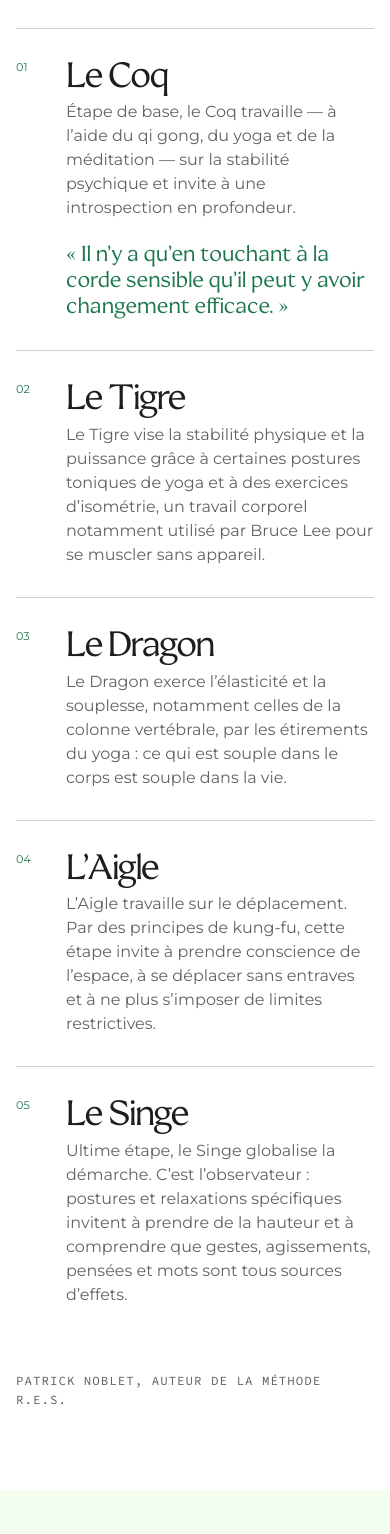
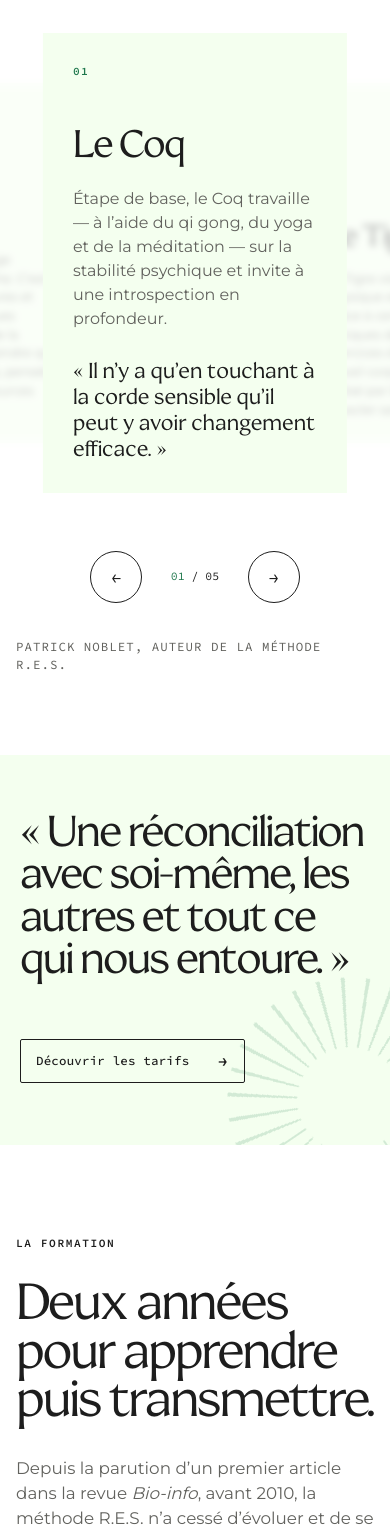
Before and after one commit to ilohest/creyda, a Nuxt app: page /methode-res in a window 390 px wide. Shown: the part 5540-7074 px from the top of the page. Built offline with nearby package versions, Linux system fonts and the light colour scheme.

Commit message:
Redesign RES sections and steps carousel

```diff
--- a/app/assets/css/main.css
+++ b/app/assets/css/main.css
@@ -202,11 +202,24 @@ h2 { font-size: clamp(3rem, 6.2vw, 6.8rem); }
 .steps { padding: 120px 0; }
 .steps-heading__row { display: grid; grid-template-columns: minmax(0, 1.25fr) minmax(300px, .75fr); gap: clamp(50px, 8vw, 130px); align-items: end; }
 .steps-heading h2 { max-width: 800px; margin: 0; }
-.steps ol { margin: 75px 0 0; padding: 0; list-style: none; }
-.steps li { display: grid; grid-template-columns: 90px 1fr; padding: 30px 0; border-top: 1px solid var(--line); }
-.steps li > span { color: var(--green); font-size: .7rem; }
-.steps h3 { margin: 0 0 8px; font-size: 2.2rem; }
-.steps li p { margin: 0; color: var(--muted); }
+.steps-carousel { margin-top: 80px; overflow: hidden; outline: none; }
+.steps-carousel:focus-visible { outline: 2px solid var(--green); outline-offset: 8px; }
+.steps-carousel__track { height: clamp(450px, 48vw, 570px); margin: 0; padding: 0; position: relative; list-style: none; }
+.steps-card { width: min(390px, 66vw); min-height: clamp(430px, 46vw, 540px); padding: clamp(30px, 3vw, 46px); display: flex; flex-direction: column; position: absolute; top: 0; left: 50%; background: var(--mint); opacity: 0; filter: blur(9px); transform: translateX(-50%) scale(.72); transform-origin: center; pointer-events: none; transition: transform .7s cubic-bezier(.22, 1, .36, 1), opacity .55s ease, filter .55s ease; }
+.steps-card.is-active { z-index: 3; opacity: 1; filter: blur(0); transform: translateX(-50%) scale(1); pointer-events: auto; }
+.steps-card.is-previous { z-index: 1; opacity: .38; filter: blur(5px); transform: translateX(calc(-50% - min(34vw, 430px))) scale(.82); }
+.steps-card.is-next { z-index: 1; opacity: .38; filter: blur(5px); transform: translateX(calc(-50% + min(34vw, 430px))) scale(.82); }
+.steps-card > span { color: var(--green); font-family: var(--button-font); font-size: .7rem; font-weight: 600; letter-spacing: .12em; }
+.steps-card > div { margin-top: auto; }
+.steps-card h3 { margin: 0 0 24px; font-size: clamp(2.4rem, 4vw, 4rem); }
+.steps-card p { margin: 0; color: var(--muted); }
+.steps-card blockquote { margin: 28px 0 0; color: var(--ink); font-family: var(--display); font-size: 1.35rem; line-height: 1.2; }
+.steps-carousel__controls { margin-top: 28px; display: flex; align-items: center; justify-content: center; gap: 24px; }
+.steps-carousel__controls button { width: 52px; height: 52px; display: grid; place-items: center; border: 1px solid var(--ink); border-radius: 50%; background: transparent; color: var(--ink); font-size: 1.25rem; cursor: pointer; transition: transform .3s cubic-bezier(.22, 1, .36, 1), background-color .3s ease, color .3s ease; }
+.steps-carousel__controls button:hover { background: var(--green); border-color: var(--green); color: var(--white); transform: translateY(-2px); }
+.steps-carousel__controls button:focus-visible { outline: 2px solid var(--green); outline-offset: 3px; }
+.steps-carousel__controls p { min-width: 58px; margin: 0; font-family: var(--button-font); font-size: .72rem; text-align: center; }
+.steps-carousel__controls p span { color: var(--green); }
 .res-photo { display: grid; grid-template-columns: 1fr 1fr; background: var(--mint); }
 .res-photo img { width: 100%; height: 100%; object-fit: cover; filter: grayscale(1); }
 .res-photo > div { padding: clamp(50px, 7vw, 100px); }
@@ -227,33 +240,36 @@ h2 { font-size: clamp(3rem, 6.2vw, 6.8rem); }
 .res-rebirth__grid p { color: rgba(255,255,255,.8); }
 .res-rebirth blockquote { margin: 55px 0; font-family: var(--display); font-size: clamp(2rem, 3.6vw, 4rem); line-height: 1.05; letter-spacing: -.04em; }
 .steps-intro { max-width: 470px; margin: 0; justify-self: end; color: var(--muted); font-size: 1.05rem; text-align: right; }
-.steps li p { max-width: 780px; }
-.steps li blockquote { max-width: 700px; margin: 22px 0 0; color: var(--green); font-family: var(--display); font-size: 1.35rem; line-height: 1.2; }
 .res-signature { margin: 35px 0 0; color: var(--muted); font-size: .78rem; text-transform: uppercase; letter-spacing: .08em; }
-.res-manifesto { min-height: 460px; padding: 90px; display: flex; flex-direction: column; justify-content: space-between; position: relative; overflow: hidden; background: var(--mint); }
+.res-manifesto { min-height: 460px; padding: 90px; display: flex; flex-direction: column; justify-content: flex-start; position: relative; overflow: hidden; background: var(--mint); }
 .res-manifesto > p { max-width: 1100px; margin: 0; position: relative; z-index: 1; font-family: var(--display); font-size: clamp(2.7rem, 5.8vw, 6.5rem); line-height: .98; letter-spacing: -.045em; }
-.res-manifesto > a { position: relative; z-index: 1; }
+.res-manifesto > a { margin-top: clamp(60px, 7vw, 100px); position: relative; z-index: 1; }
 .manifesto-burst { width: 390px; position: absolute; right: -105px; bottom: -140px; opacity: .16; }
 .res-training { padding: 140px 0; }
+.res-training__heading { display: grid; grid-template-columns: minmax(0, 1.25fr) minmax(300px, .75fr); gap: clamp(50px, 8vw, 130px); align-items: end; }
+.res-training__heading h2 { max-width: 1000px; margin: 26px 0 0; }
 .res-section-heading { display: grid; grid-template-columns: .6fr 1.4fr; gap: 7vw; align-items: start; }
 .res-section-heading h2 { margin: 0; max-width: 1000px; }
-.res-training__intro { max-width: 720px; margin: 65px 0 65px auto; font-size: 1.05rem; }
+.res-training__intro { max-width: 470px; margin: 0 0 8px; justify-self: end; color: var(--muted); font-size: 1.05rem; text-align: right; }
+.res-training__intro p { margin: 0; }
 .res-years { display: grid; grid-template-columns: 1fr 1fr; }
+.res-training__heading + .res-years { margin-top: 75px; }
 .res-years article { min-height: 470px; padding: 45px 55px 50px 0; border-top: 1px solid var(--ink); }
 .res-years article + article { padding-left: 55px; border-left: 1px solid var(--line); }
 .res-years article > span, .res-program__grid article > span { color: var(--green); font-size: .7rem; font-weight: 600; letter-spacing: .12em; text-transform: uppercase; }
 .res-years h3 { margin: 90px 0 26px; font-size: clamp(2rem, 3.5vw, 3.8rem); }
 .res-years p { max-width: 560px; color: var(--muted); }
 .res-training__purpose { max-width: 880px; margin: 65px 0 0 auto; font-family: var(--display); font-size: clamp(1.8rem, 3vw, 3.2rem); line-height: 1.12; letter-spacing: -.035em; }
-.res-program { padding: 120px 0; background: var(--mist); }
-.res-section-heading--compact { margin-bottom: 62px; grid-template-columns: .48fr 1.52fr; align-items: end; }
+.res-program { padding: 110px 0; background: var(--mist); }
+.res-section-heading--compact { margin-bottom: 72px; display: block; }
+.res-section-heading--compact h2 { max-width: 1000px; margin-top: 26px; }
 .res-program__grid { display: grid; grid-template-columns: repeat(2, minmax(0, 1fr)); }
 .res-program__grid { gap: 52px clamp(55px, 7vw, 110px); }
-.res-program__grid article { min-height: 270px; padding: 12px 0; display: grid; grid-template-columns: 34px minmax(0, 1fr); grid-template-rows: auto 1fr; column-gap: 14px; align-content: start; }
+.res-program__grid article { padding: 0; }
 .res-program__grid article:nth-child(even) { padding-left: 0; }
-.res-program__grid article > span { grid-column: 1; align-self: start; margin-top: .72em; }
-.res-program__grid h3 { grid-column: 2; margin: 0; font-size: clamp(1.8rem, 3vw, 3rem); }
-.res-program__grid p { grid-column: 2; max-width: 570px; margin: 22px 0 0; color: var(--muted); }
+.res-program__grid article > span { display: block; margin-bottom: 18px; }
+.res-program__grid h3 { margin: 0; font-size: clamp(1.8rem, 3vw, 3rem); }
+.res-program__grid p { max-width: 570px; margin: 22px 0 0; color: var(--muted); }
   .res-philosophy { padding: 140px 0; display: grid; grid-template-columns: .8fr 1.2fr; gap: 10vw; }
 .res-philosophy h2 { margin: 32px 0 0; }
 .res-philosophy > div:last-child { max-width: 700px; font-size: 1.05rem; }
@@ -564,18 +580,24 @@ h2 { font-size: clamp(3rem, 6.2vw, 6.8rem); }
   .steps { padding: 80px 0; }
   .steps-heading__row { grid-template-columns: 1fr; gap: 30px; }
   .steps-intro { max-width: 620px; justify-self: start; text-align: left; }
-  .steps li { grid-template-columns: 50px 1fr; }
+  .steps-carousel { width: calc(100% + 32px); margin-left: -16px; }
+  .steps-carousel__track { height: 490px; }
+  .steps-card { width: min(340px, 78vw); min-height: 460px; }
+  .steps-card.is-previous { transform: translateX(calc(-50% - 58vw)) scale(.78); }
+  .steps-card.is-next { transform: translateX(calc(-50% + 58vw)) scale(.78); }
   .res-editorial-image { width: 100%; margin-bottom: 80px; }
   .res-editorial-image img { height: 58vh; }
   .res-manifesto { width: 100%; min-height: 390px; padding: 55px 20px; }
   .manifesto-burst { width: 250px; right: -85px; bottom: -80px; }
   .res-training { padding: 90px 0; }
+  .res-training__heading { grid-template-columns: 1fr; gap: 32px; }
+  .res-training__intro { max-width: 620px; justify-self: start; text-align: left; }
   .res-years, .res-program__grid { grid-template-columns: 1fr; }
   .res-years article { min-height: auto; padding: 34px 0 45px; }
   .res-years article + article { padding-left: 0; border-left: 0; }
   .res-years h3 { margin-top: 50px; }
   .res-program__grid { gap: 44px; }
-  .res-program__grid article, .res-program__grid article:nth-child(even) { min-height: auto; padding: 0; grid-template-columns: 30px minmax(0, 1fr); column-gap: 11px; }
+  .res-program__grid article, .res-program__grid article:nth-child(even) { padding: 0; }
   .res-program__grid h3 { margin: 0; }
   .res-program { padding: 80px 0; }
   .res-section-heading--compact { margin-bottom: 50px; }
--- a/app/pages/methode-res.vue
+++ b/app/pages/methode-res.vue
@@ -56,6 +56,26 @@ const laws = [
   'La loi de la gravitation et son contraire : celle de l’élévation.',
   'La loi de la rétroaction : involution et évolution.'
 ]
+
+const activeStep = ref(0)
+
+const stepOffset = (index: number) => {
+  const count = steps.length
+  const forward = (index - activeStep.value + count) % count
+  return forward > Math.floor(count / 2) ? forward - count : forward
+}
+
+const stepClass = (index: number) => {
+  const offset = stepOffset(index)
+  if (offset === 0) return 'is-active'
+  if (offset === -1) return 'is-previous'
+  if (offset === 1) return 'is-next'
+  return 'is-hidden'
+}
+
+const changeStep = (direction: number) => {
+  activeStep.value = (activeStep.value + direction + steps.length) % steps.length
+}
 </script>
 
 <template>
@@ -105,12 +125,37 @@ const laws = [
           <p class="steps-intro">Ouverte à tous et étalée sur un minimum de 200 heures, cette méthode de transformation suit les cinq animaux du kung-fu. L’équilibre retrouvé est l’aboutissement d’un travail personnel.</p>
         </div>
       </header>
-      <ol>
-        <li v-for="(step, index) in steps" :key="step.title">
-          <span>0{{ index + 1 }}</span>
-          <div><h3>{{ step.title }}</h3><p>{{ step.text }}</p><blockquote v-if="step.quote">« {{ step.quote }} »</blockquote></div>
-        </li>
-      </ol>
+      <div
+        class="steps-carousel"
+        role="region"
+        aria-roledescription="carrousel"
+        aria-label="Les cinq étapes de la méthode R.E.S."
+        tabindex="0"
+        @keydown.left.prevent="changeStep(-1)"
+        @keydown.right.prevent="changeStep(1)"
+      >
+        <ol class="steps-carousel__track">
+          <li
+            v-for="(step, index) in steps"
+            :key="step.title"
+            class="steps-card"
+            :class="stepClass(index)"
+            :aria-hidden="index !== activeStep"
+          >
+            <span>0{{ index + 1 }}</span>
+            <div>
+              <h3>{{ step.title }}</h3>
+              <p>{{ step.text }}</p>
+              <blockquote v-if="step.quote">« {{ step.quote }} »</blockquote>
+            </div>
+          </li>
+        </ol>
+        <div class="steps-carousel__controls">
+          <button type="button" aria-label="Afficher l’étape précédente" @click="changeStep(-1)">←</button>
+          <p aria-live="polite"><span>0{{ activeStep + 1 }}</span> / 05</p>
+          <button type="button" aria-label="Afficher l’étape suivante" @click="changeStep(1)">→</button>
+        </div>
+      </div>
       <p class="res-signature">Patrick Noblet, auteur de la méthode R.E.S.</p>
     </section>
 
@@ -121,8 +166,10 @@ const laws = [
     </section>
 
     <section class="res-training wrap">
-      <header class="res-section-heading"><p class="eyebrow">La formation</p><h2>Deux années pour apprendre puis transmettre.</h2></header>
-      <div class="res-training__intro"><p>Depuis la parution d’un premier article dans la revue <em>Bio-info</em>, avant 2010, la méthode R.E.S. n’a cessé d’évoluer et de se transformer jusqu’à sa forme actuelle.</p></div>
+      <header class="res-training__heading">
+        <div><p class="eyebrow">La formation</p><h2>Deux années pour apprendre puis transmettre.</h2></div>
+        <div class="res-training__intro"><p>Depuis la parution d’un premier article dans la revue <em>Bio-info</em>, avant 2010, la méthode R.E.S. n’a cessé d’évoluer et de se transformer jusqu’à sa forme actuelle.</p></div>
+      </header>
       <div class="res-years">
         <article>
           <span>Année 01</span><h3>Apprentissage</h3>
```
